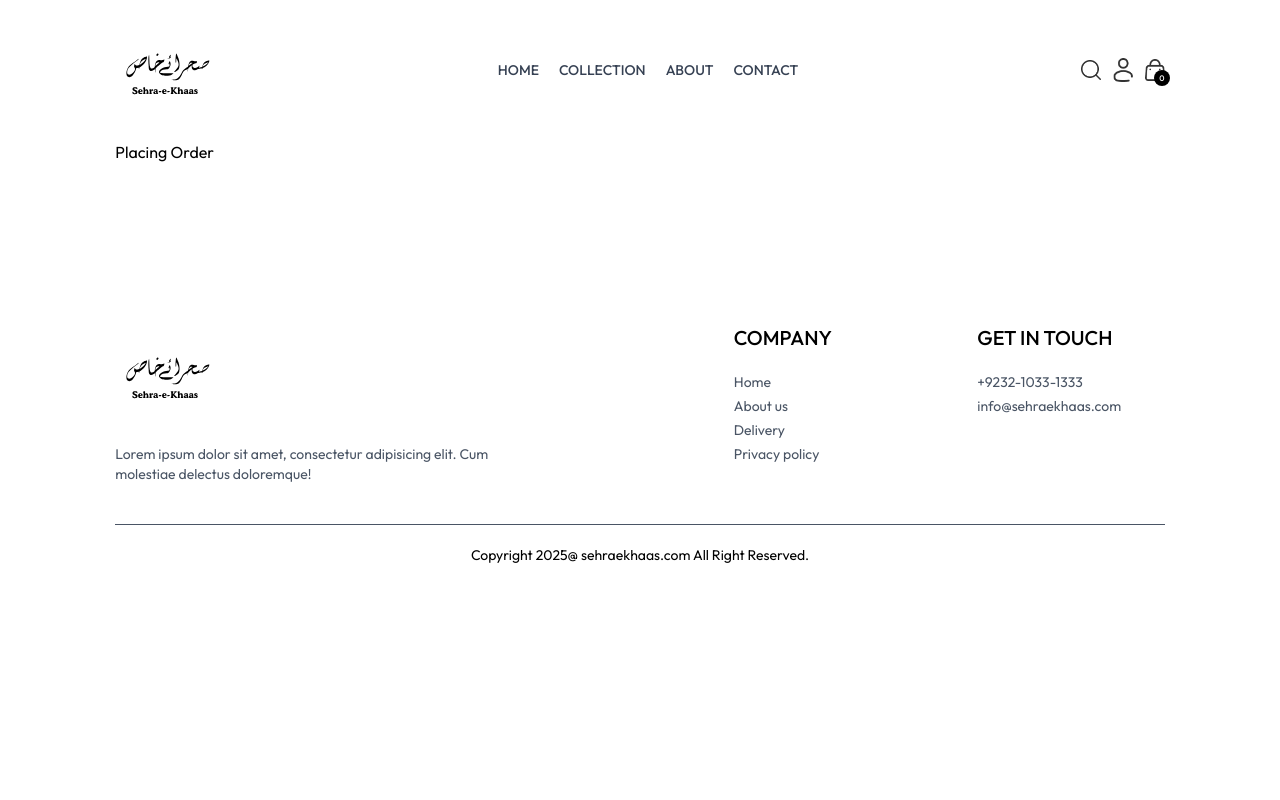
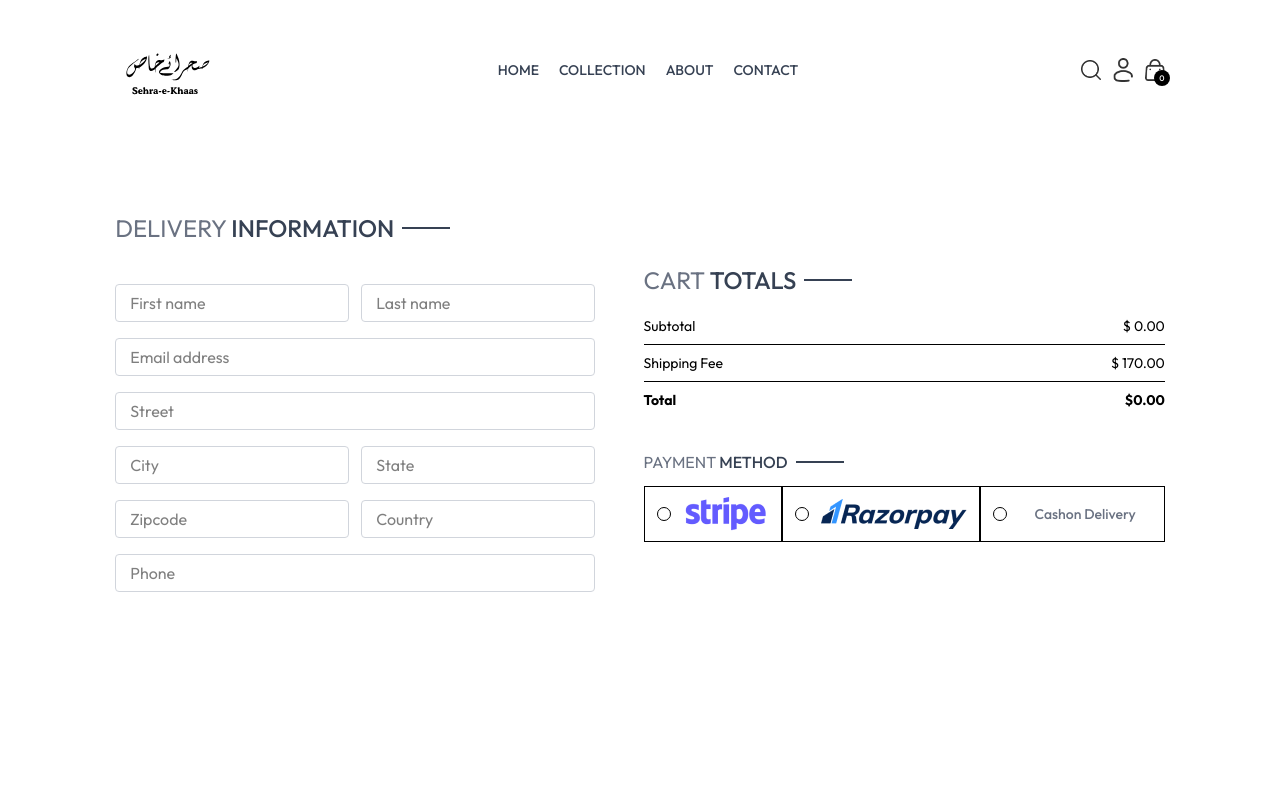
Before and after one commit to Noumansharif27/ECommerceWeb, a React (Vite) app in the folder frontEnd/: page /place-order in a window 1280 px wide. Shown: the top 800 px of the page. Built offline with nearby package versions, Linux system fonts and the light colour scheme.

Commit message:
working on payment method

```diff
--- a/frontEnd/src/components/CartTotal.jsx
+++ b/frontEnd/src/components/CartTotal.jsx
@@ -21,7 +21,7 @@
         <div className="flex justify-between">
           <p>Shipping Fee</p>
           <p>
-            {currency} {delivery_fee}
+            {currency} {delivery_fee}.00
           </p>
         </div>
         <hr />
@@ -29,8 +29,8 @@
         <div className="flex justify-between">
           <b>Total</b>
           <b>
-            {currency}{" "}
-            {getCartAmount() === 0 ? 0 : getCartAmount() + delivery_fee}
+            {currency}
+            {getCartAmount() === 0 ? 0 : getCartAmount() + delivery_fee}.00
           </b>
         </div>
       </div>
--- a/frontEnd/src/context/ShopContextProvider.jsx
+++ b/frontEnd/src/context/ShopContextProvider.jsx
@@ -2,6 +2,7 @@
 import { products } from "../assets/assets";
 import { ShopContext } from "./ShopContext";
 import { toast } from "react-toastify";
+import { useNavigate } from "react-router-dom";
 
 const ShopContextProvider = (props) => {
   const currency = "$";
@@ -9,6 +10,7 @@
   const [search, setSearch] = useState("");
   const [showSearch, setShowSearch] = useState(false);
   const [cartItems, setCartItems] = useState({});
+  const navigate = useNavigate();
 
   const addToCart = async (itemId, size) => {
     if (!size) {
@@ -84,6 +86,7 @@
     getCartCount,
     updateQuantity,
     getCartAmount,
+    navigate,
   };
 
   return (
--- a/frontEnd/src/pages/Cart.jsx
+++ b/frontEnd/src/pages/Cart.jsx
@@ -5,7 +5,7 @@
 import CartTotal from "../components/CartTotal";
 
 const Cart = () => {
-  const { products, currency, cartItems, updateQuantity } =
+  const { products, currency, cartItems, updateQuantity, navigate } =
     useContext(ShopContext);
   const [cartData, setCartData] = useState([]);
 
@@ -93,6 +93,14 @@
       <div className="flex justify-end my-20">
         <div className="w-full sm:w-[450px]">
           <CartTotal />
+          <div className="w-full text-end">
+            <button
+              onClick={() => navigate("/place-order")}
+              className="bg-black text-white text-sm my-8 px-8 py-3 cursor-pointer hover:bg-gray-700"
+            >
+              PROCEED TO CHECKOUT
+            </button>
+          </div>
         </div>
       </div>
     </div>
--- a/frontEnd/src/pages/PlaceOrder.jsx
+++ b/frontEnd/src/pages/PlaceOrder.jsx
@@ -1,9 +1,105 @@
 import React from "react";
+import Tittle from "../components/Tittle";
+import CartTotal from "../components/CartTotal";
+import { assets } from "../assets/assets";
 
 const PlaceOrder = () => {
   return (
-    <div>
-      <h1>Placing Order</h1>
+    <div className="flex flex-col sm:flex-row justify-between gap-4 pt-5 sm:pt-15 min-h-[80vh] border-top">
+      {/* --------------- Left Side -------------- */}
+      <div className="flex flex-col gap-4 w-full sm:max-w-[480px]">
+        <div className="text-xl sm:text-2xl my-3">
+          <Tittle text1={"DELIVERY"} text2={"INFORMATION"} />
+        </div>
+        <div className="flex gap-3">
+          <input
+            type="text"
+            placeholder="First name"
+            className="border border-gray-300 rounded py-1.5 px-3.5 w-full"
+          />
+          <input
+            type="text"
+            placeholder="Last name"
+            className="border border-gray-300 rounded py-1.5 px-3.5 w-full"
+          />
+        </div>
+
+        <input
+          type="email"
+          placeholder="Email address"
+          className="border border-gray-300 rounded py-1.5 px-3.5 w-full"
+        />
+        <input
+          type="text"
+          placeholder="Street"
+          className="border border-gray-300 rounded py-1.5 px-3.5 w-full"
+        />
+
+        <div className="flex gap-3">
+          <input
+            type="text"
+            placeholder="City"
+            className="border border-gray-300 rounded py-1.5 px-3.5 w-full"
+          />
+          <input
+            type="text"
+            placeholder="State"
+            className="border border-gray-300 rounded py-1.5 px-3.5 w-full"
+          />
+        </div>
+
+        <div className="flex gap-3">
+          <input
+            type="number"
+            placeholder="Zipcode"
+            className="border border-gray-300 rounded py-1.5 px-3.5 w-full"
+          />
+          <input
+            type="text"
+            placeholder="Country"
+            className="border border-gray-300 rounded py-1.5 px-3.5 w-full"
+          />
+        </div>
+
+        <input
+          type="number"
+          placeholder="Phone"
+          className="border border-gray-300 rounded py-1.5 px-3.5 w-full"
+        />
+      </div>
+
+      {/* -----------Right Side------------ */}
+      <div className="mt-8">
+        <div className="mt-8 min-w-80">
+          <CartTotal />
+        </div>
+
+        <div className="mt-10">
+          <Tittle text1={"PAYMENT"} text2={"METHOD"} />
+          {/* -------------------Payment Method------------------- */}
+          <div className="flex ap-3 flex-col lg:flex-row">
+            <div className="flex items-center gap-3 border p-2 px-3 cursor-pointer">
+              <p className={`min-w-3.5 h-3.5 border rounded-full`}></p>
+              <img src={assets.stripe_logo} alt="StripLogo_forPaymentMethod" />
+            </div>
+
+            <div className="flex items-center gap-3 border p-2 px-3 cursor-pointer">
+              <p className={`min-w-3.5 h-3.5 border rounded-full`}></p>
+              <img
+                src={assets.razorpay_logo}
+                alt="RayzerPayLogo_forPaymentMethod"
+              />
+            </div>
+
+            <div className="flex items-center gap-3 border p-2 px-3 cursor-pointer">
+              <p className={`min-w-3.5 h-3.5 border rounded-full`}></p>
+              <p className="text-gray-500 text-sm font-medium mx-4">
+                Cashon Delivery
+              </p>
+            </div>
+          </div>
+        </div>
+      </div>
     </div>
   );
 };
```
